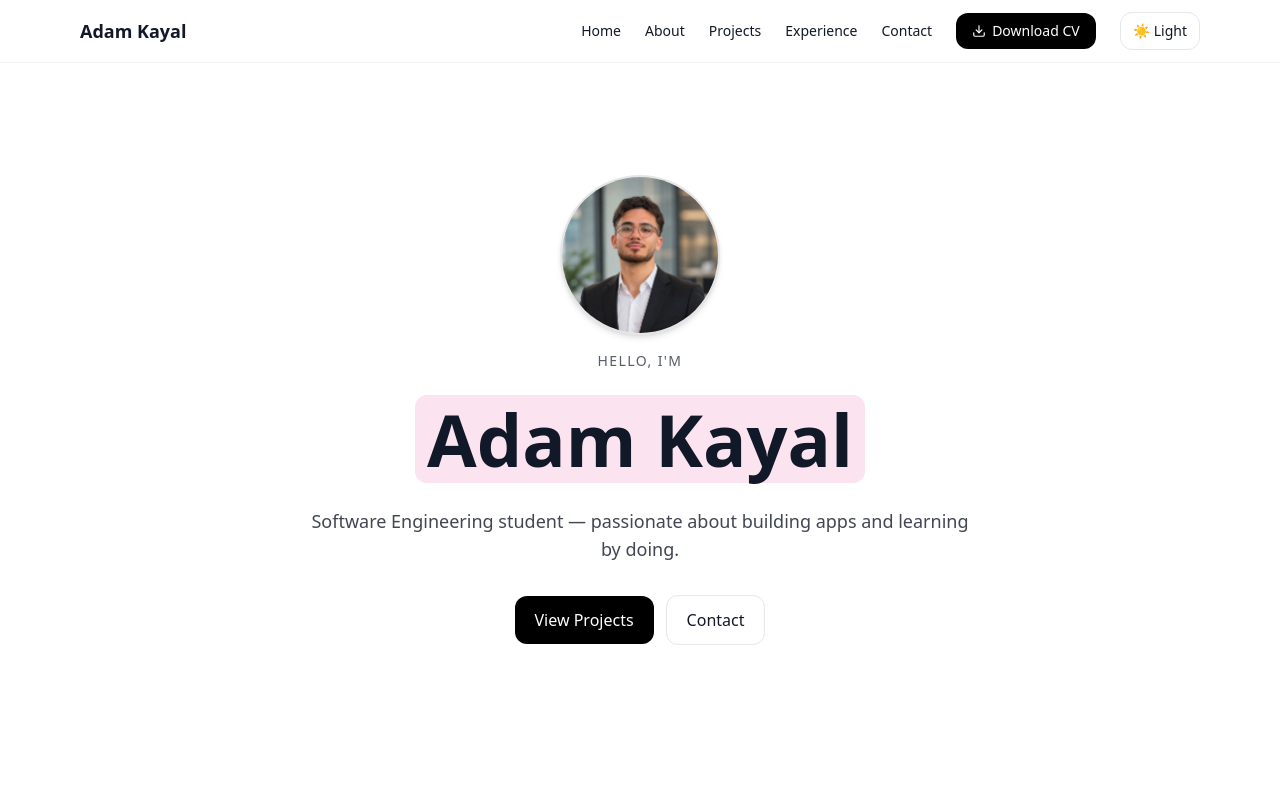
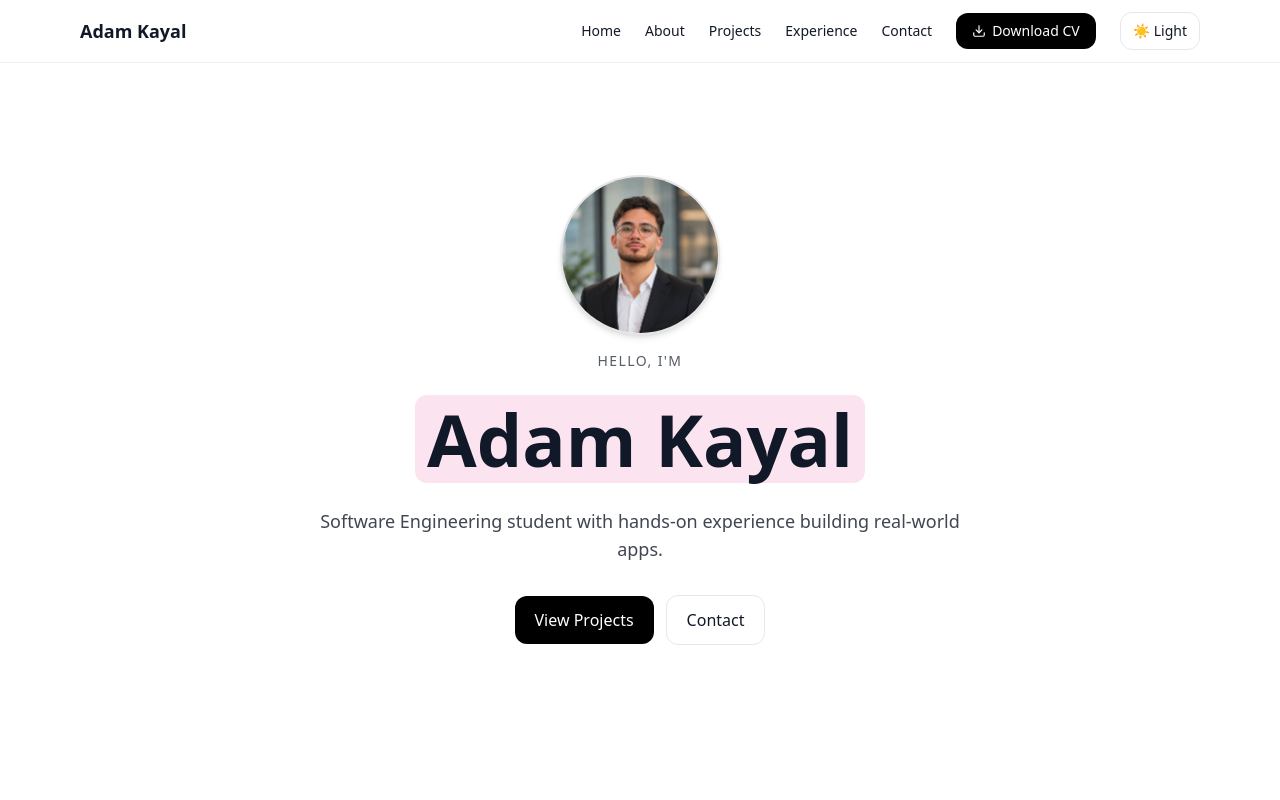
Before and after one commit to adamkiy/Adam_portfolio, a Next.js app: page / in a window 1280 px wide. Shown: the top 800 px of the page. Built offline with nearby package versions, Linux system fonts and the light colour scheme.

Commit message:
Update hero tagline to emphasize practical experience
Co-Authored-By: Claude Sonnet 4.6 <noreply@anthropic.com>

```diff
--- a/app/page.tsx
+++ b/app/page.tsx
@@ -43,7 +43,7 @@ export default function HomePage() {
             <span className="mx-3 inline-block rounded-xl bg-pink-500/15 px-3 py-2 dark:bg-pink-400/20">Adam Kayal</span>
           </h1>
           <p id="hero-tagline" className="mt-6 text-lg opacity-80 max-w-2xl mx-auto">
-            Software Engineering student — passionate about building apps and learning by doing.
+            Software Engineering student with hands-on experience building real-world apps.
           </p>
           <div id="hero-buttons" className="mt-8 flex items-center justify-center gap-3">
             <a className="btn-primary rounded-xl bg-black text-white dark:bg-white dark:text-black px-5 py-3 font-medium no-underline"
```
